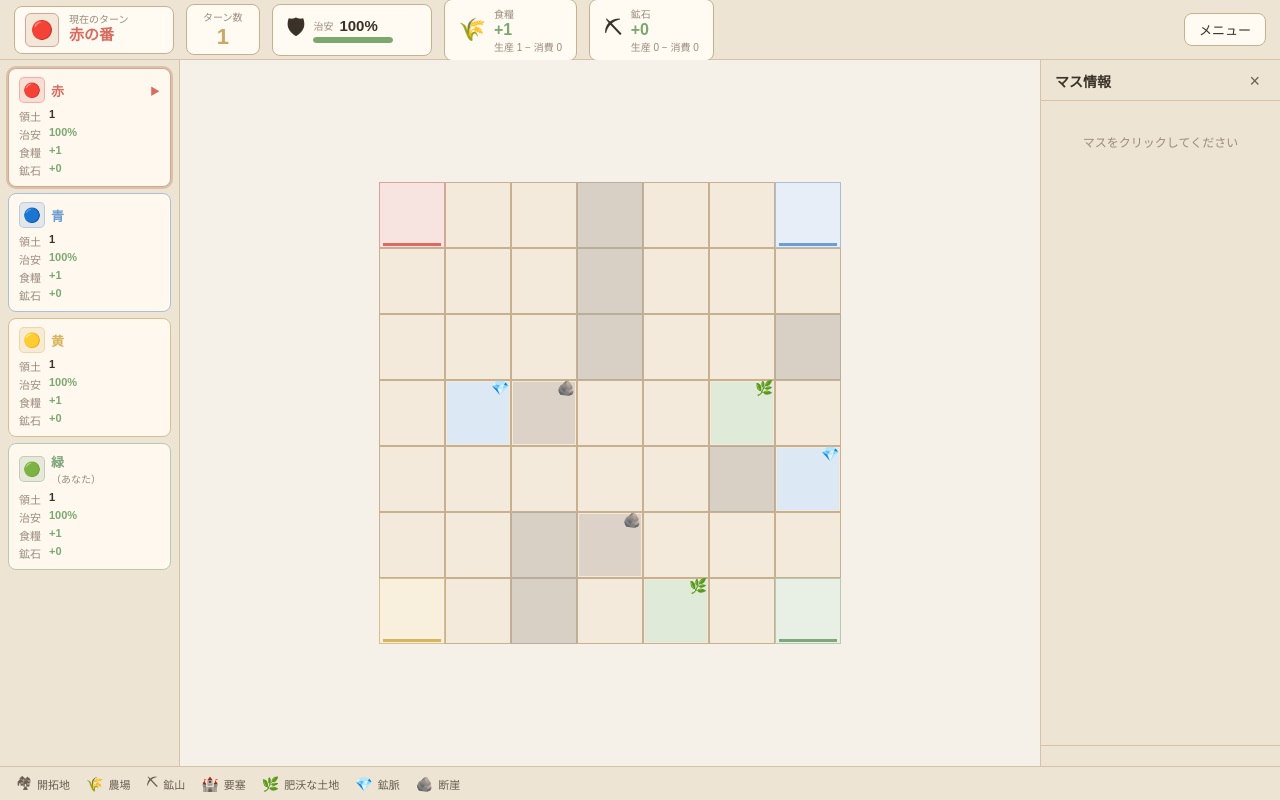
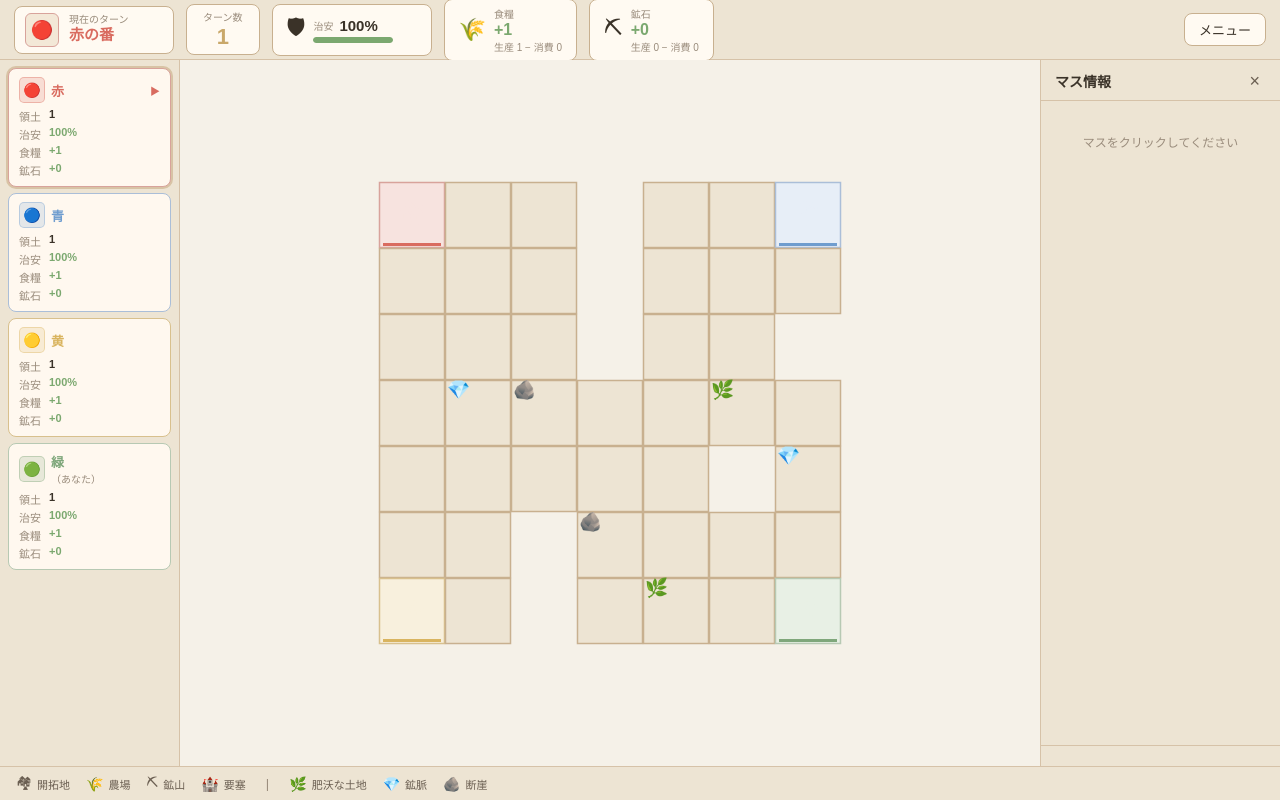
Before and after one commit to Ymtkh21020289/strategy, a website: page public/index.html in a window 1280 px wide. Both pictures are taken after a click on the button "ゲーム開始". Drawn offline with nearby package versions, Linux system fonts and the light colour scheme; no server answers.

Commit message:
Update index.html

```diff
--- a/public/index.html
+++ b/public/index.html
@@ -3,7 +3,6 @@
 <head>
 <meta charset="UTF-8">
 <meta name="viewport" content="width=device-width, initial-scale=1.0">
-<script src="/socket.io/socket.io.js"></script>
 <title>領土戦略ゲーム</title>
 <style>
 /* ============================================================
@@ -257,6 +256,7 @@ body {
 #map-canvas {
   display: block;
   image-rendering: pixelated;
+  background: transparent; /* 欠落マスが完全に透明になるよう背景を透明に */
 }
 /* 影響線SVGオーバーレイ */
 #influence-svg {
@@ -555,6 +555,7 @@ background: #cfc6b8;
 .neg { color: var(--negative); }
 .neu { color: var(--neutral); }
 </style>
+<script src="/socket.io/socket.io.js"></script>
 </head>
 <body>
 
@@ -665,6 +666,7 @@ background: #cfc6b8;
   <div class="legend-item"><span class="legend-icon">🌾</span>農場</div>
   <div class="legend-item"><span class="legend-icon">⛏</span>鉱山</div>
   <div class="legend-item"><span class="legend-icon">🏰</span>要塞</div>
+  <span style="color:var(--text3);margin:0 4px">|</span>
   <div class="legend-item"><span class="legend-icon">🌿</span>肥沃な土地</div>
   <div class="legend-item"><span class="legend-icon">💎</span>鉱脈</div>
   <div class="legend-item"><span class="legend-icon">🪨</span>断崖</div>
@@ -688,12 +690,25 @@ background: #cfc6b8;
    ============================================================ */
 const socket = io();
 
-// サーバーから最新のゲーム状態を受け取ったら画面を更新
+// サーバーから他の人の操作結果を受信したときの処理
 socket.on('update_state', (newState) => {
-    G = newState; // 現在のゲーム状態(G)を上書き
-    renderMap();  // 画面を描画し直す
-    updateUI();   // リソースなどのUIを更新
+    G = newState; // 自分のゲームデータを最新に上書き
+
+    // ゲームが既に始まっている状態なら、スタート画面を消して再描画
+    if (G.activeFactions && G.activeFactions.length > 0) {
+        document.getElementById('setup-overlay').style.display = 'none';
+        renderAll();
+        // 必要に応じてターンの通知を出す
+        if (document.getElementById('turn-notify')) {
+            // showTurnNotify(); // UI更新関数があれば呼び出す
+        }
+    }
 });
+
+// 自分の操作結果をサーバーへ送るための専用関数
+function broadcastState() {
+    socket.emit('sync_state', G);
+}
 
 const CONFIG = {
   MAP_SIZE: 7,            // マップ縦横サイズ (9から7に変更)
@@ -869,6 +884,7 @@ function startGame() {
   }
   document.getElementById('setup-overlay').style.display = 'none';
   initGame();
+  broadcastState();
 }
 
 
@@ -1224,11 +1240,9 @@ function endTurn() {
   const faction = getCurrentFaction();
   if (!faction) return;
 
-
   const bal = calcResourceBalance(faction.id);
   faction.food += bal.foodNet;
   faction.ore  += bal.oreNet;
-
 
   const secDelta = calcSecurityDelta(faction.id);
   faction.security = Math.min(
@@ -1236,10 +1250,13 @@ function endTurn() {
     faction.security + secDelta
   );
 
-
-  socket.emit('player_action', G);
   checkDefeat(faction);
+
+  // 勝敗が決した（生存陣営が1以下）場合はターンを進めない
+  if (G.activeFactions.length <= 1) return;
+
   advanceTurn();
+  broadcastState();
 }
 
 
@@ -1248,6 +1265,7 @@ function checkDefeat(faction) {
   let defeated = false;
   let reason = '';
 
+  updateTerritoryCount(); // 最新の領土数で判定
 
   if (faction.territories <= 0) {
     defeated = true; reason = '領土消滅';
@@ -1255,12 +1273,9 @@ function checkDefeat(faction) {
     defeated = true; reason = '治安崩壊';
   }
 
-
   if (!defeated) return;
 
-
   faction.defeated = true;
-
 
   if (reason === '治安崩壊') {
     const S = CONFIG.MAP_SIZE;
@@ -1275,14 +1290,26 @@ function checkDefeat(faction) {
       }
   }
 
-
+  // 現在のターンIndex位置（脱落する陣営のindex）を記録
+  const defeatedIndex = G.activeFactions.indexOf(faction.id);
+
+  // 脱落陣営をリストから除去
   G.activeFactions = G.activeFactions.filter(id => id !== faction.id);
-  if (G.turnIndex >= G.activeFactions.length) G.turnIndex = 0;
-
+
+  // turnIndexを補正:
+  // ・脱落した陣営が現在ターンより前にいた場合 → indexが1つずれるので-1
+  // ・脱落した陣営が現在ターン以降の場合     → indexはそのままでOK
+  // ・これにより advanceTurn の +1 で正しく次のプレイヤーに移る
+  if (defeatedIndex < G.turnIndex) {
+    G.turnIndex = Math.max(0, G.turnIndex - 1);
+  }
+  // 範囲外になった場合はラップ
+  if (G.activeFactions.length > 0 && G.turnIndex >= G.activeFactions.length) {
+    G.turnIndex = 0;
+  }
 
   updateTerritoryCount();
   showDefeatNotify(faction, reason);
-
 
   if (G.activeFactions.length === 1) {
     showVictory(getFaction(G.activeFactions[0]));
@@ -1368,11 +1395,17 @@ function doAttack(r, c) {
     () => {
       if (success) {
         cell.owner = attFaction.id;
+        updateTerritoryCount();
+        // 侵攻成功直後に相手の領土0チェック（ここで敗北処理が走る場合がある）
+        checkDefeat(defFaction);
       }
       G.actionDone = true;
       updateTerritoryCount();
       renderAll();
-      endTurn();
+      // ゲーム終了していなければターンを進める
+      if (G.activeFactions.length > 1) {
+        endTurn();
+      }
     }
   );
 }
@@ -1615,69 +1648,62 @@ function drawCell(ctx, r, c) {
   const x = cellX(c), y = cellY(r);
   const sel = G.selectedCell && G.selectedCell.r === r && G.selectedCell.c === c;
 
-
-  if (cell.void) {
-  ctx.fillStyle = '#d8d0c4';
-    ctx.fillRect(x, y, CELL, CELL);
-ctx.strokeStyle = '#b8aea0';
-    ctx.lineWidth = 1;
-    ctx.strokeRect(x + 0.5, y + 0.5, CELL - 1, CELL - 1);
-    return;
-  }
-
-
- let bg = '#f3eadc';
-  if (cell.owner) {
-    const fd = getFactionDef(cell.owner);
-    bg = fd.bg;
-  }
+  // 欠落マスは完全に描画しない（透明のまま）
+  if (cell.void) return;
+
+  // --- 背景（通常の四角で塗りつぶし） ---
+  const bg = cell.owner ? getFactionDef(cell.owner).bg : '#ede4d3';
   ctx.fillStyle = bg;
   ctx.fillRect(x, y, CELL, CELL);
 
-
+  // 選択ハイライト
+  if (sel) {
+    ctx.fillStyle = 'rgba(255,255,255,0.28)';
+    ctx.fillRect(x, y, CELL, CELL);
+  }
+
+  // --- 枠線：通常の四角枠（全マス共通） ---
+  const borderColor = sel
+    ? '#ffffff80'
+    : cell.owner ? getFactionDef(cell.owner).border : '#c8b08f';
+  const borderWidth = sel ? 2.5 : 1.5;
+  ctx.strokeStyle = borderColor;
+  ctx.lineWidth   = borderWidth;
+  ctx.strokeRect(x + 0.5, y + 0.5, CELL - 1, CELL - 1);
+
+  // --- 特殊地形：左上に絵文字アイコンを表示 ---
   if (cell.terrain !== TERRAIN.NONE) {
-    ctx.fillStyle = terrainBgColor(cell.terrain);
-    ctx.fillRect(x + 2, y + 2, CELL - 4, CELL - 4);
-  }
-
-
-  if (sel) {
-    ctx.fillStyle = '#efe6d8';
-    ctx.fillRect(x, y, CELL, CELL);
-  }
-
-
- ctx.strokeStyle = cell.owner ? getFactionDef(cell.owner).border : '#c8b08f';
-  ctx.lineWidth = sel ? 2.5 : 1;
-  if (sel) ctx.strokeStyle = '#ffffff80';
-  ctx.strokeRect(x + 0.5, y + 0.5, CELL - 1, CELL - 1);
-
-
+    const terrainEmoji = {
+      [TERRAIN.FERTILE]: '🌿',
+      [TERRAIN.VEIN]:    '💎',
+      [TERRAIN.CLIFF]:   '🪨',
+    }[cell.terrain];
+    ctx.save();
+    ctx.globalAlpha = cell.owner ? 0.85 : 1.0;
+    ctx.font = `${CELL * 0.28}px serif`;
+    ctx.textAlign    = 'left';
+    ctx.textBaseline = 'top';
+    ctx.fillText(terrainEmoji, x + 2, y + 2);
+    ctx.restore();
+  }
+
+  // --- 建物アイコン ---
   if (cell.building !== BUILDING.NONE) {
     ctx.font = `${CELL * 0.38}px serif`;
-    ctx.textAlign = 'center';
+    ctx.textAlign    = 'center';
     ctx.textBaseline = 'middle';
-    ctx.fillText(BUILDING_ICONS[cell.building], x + CELL / 2, y + CELL / 2 - 4);
-
-
-    if (cell.level > 1 || cell.building !== BUILDING.SETTLEMENT) {
-      ctx.font = `bold ${CELL * 0.18}px sans-serif`;
-      ctx.fillStyle = '#5f5345';
-      ctx.textAlign = 'right';
+    ctx.fillText(BUILDING_ICONS[cell.building], x + CELL / 2, y + CELL / 2 - 2);
+
+    if (cell.building !== BUILDING.SETTLEMENT) {
+      ctx.font         = `bold ${CELL * 0.18}px sans-serif`;
+      ctx.fillStyle    = '#5f5345';
+      ctx.textAlign    = 'right';
       ctx.textBaseline = 'bottom';
       ctx.fillText(`Lv${cell.level}`, x + CELL - 3, y + CELL - 2);
     }
   }
 
-
-  if (cell.terrain !== TERRAIN.NONE) {
-    ctx.font = `${CELL * 0.22}px serif`;
-    ctx.textAlign = 'right';
-    ctx.textBaseline = 'top';
-    ctx.fillText(TERRAIN_ICONS[cell.terrain], x + CELL - 2, y + 2);
-  }
-
-
+  // --- 陣営カラーバー（下部） ---
   if (cell.owner) {
     const fd = getFactionDef(cell.owner);
     ctx.fillStyle = fd.color;
```
